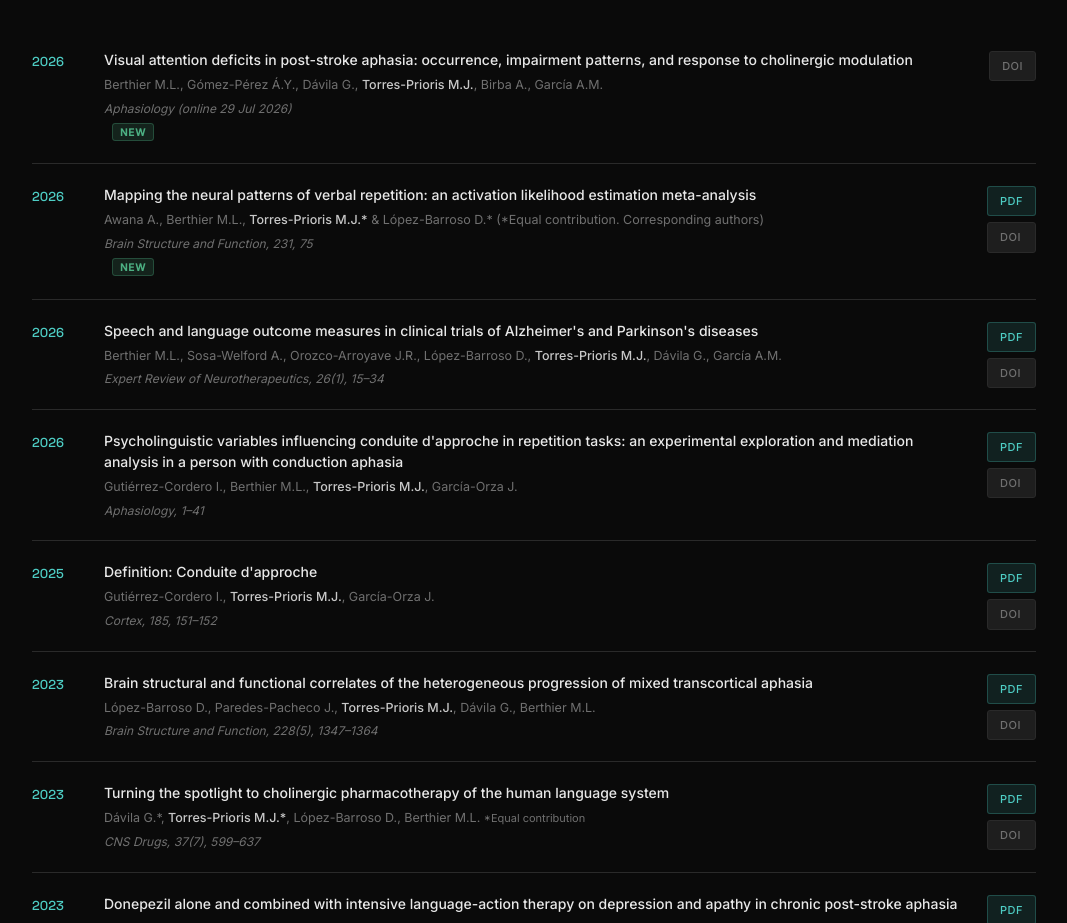
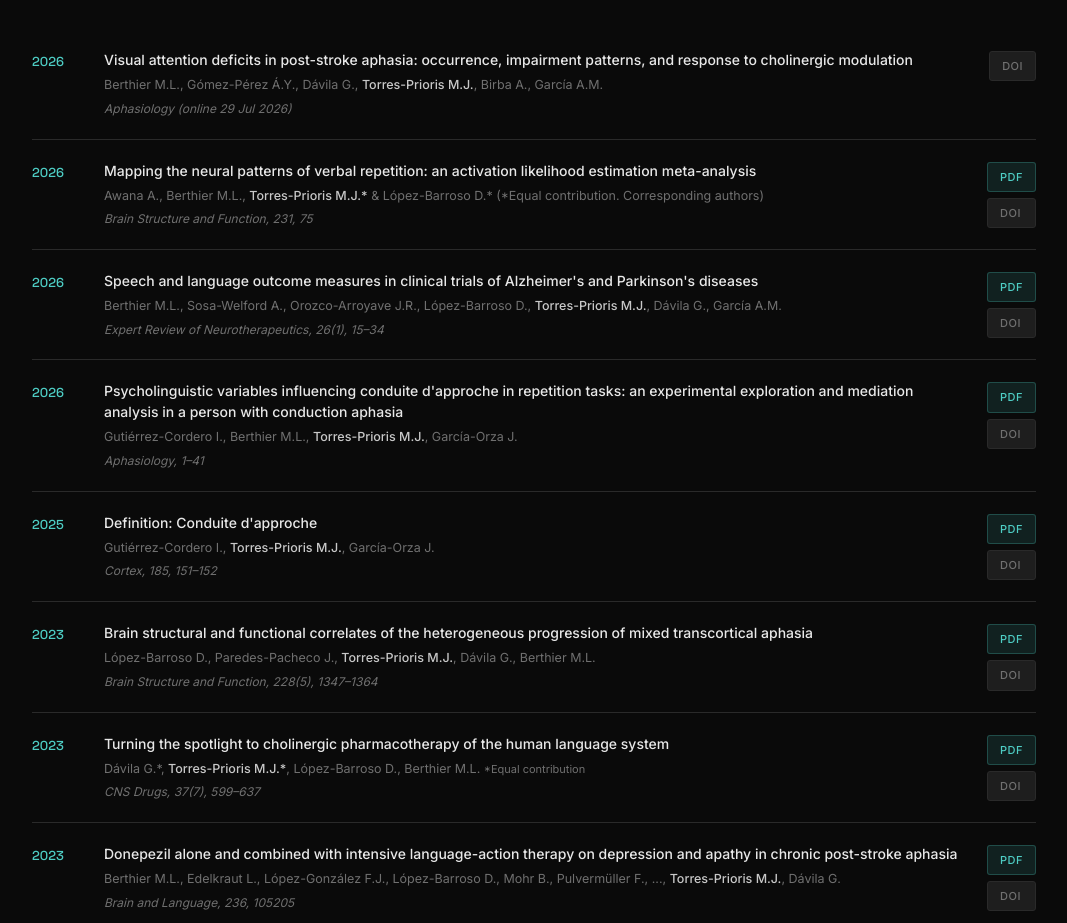
Before and after one commit to mjprioris/mjprioris.github.io, a plain HTML site: page research.html in a window 1280 px wide. Shown: the part 1334-2257 px from the top of the page, without its empty margins (106-1173 px from the left). Drawn offline with Linux system fonts and the light colour scheme.

Commit message:
Quita las etiquetas NEW (las novedades ya salen en el banner)
Co-Authored-By: Claude Opus 5.5 (1M context) <noreply@anthropic.com>
Claude-Session: https://claude.ai/code/session_01WWz5Hf2BzfE2B9pgYo29zH

```diff
--- a/research.html
+++ b/research.html
@@ -541,7 +541,6 @@ body.lang-es .en-text { display: none; }
           <div class="pub-title">Visual attention deficits in post-stroke aphasia: occurrence, impairment patterns, and response to cholinergic modulation</div>
           <div class="pub-authors">Berthier M.L., Gómez-Pérez Á.Y., Dávila G., <em>Torres-Prioris M.J.</em>, Birba A., García A.M.</div>
           <div class="pub-journal">Aphasiology (online 29 Jul 2026)</div>
-          <span style="font-size:10px;font-weight:600;letter-spacing:0.8px;text-transform:uppercase;background:rgba(76,175,130,.15);color:#4CAF82;border:1px solid rgba(76,175,130,.3);border-radius:3px;padding:2px 7px;margin-left:8px;">NEW</span>
         </div>
         <div class="pub-actions">
           <a href="https://doi.org/10.1080/02687038.2026.2708827" target="_blank" class="pub-btn pub-btn-doi">DOI</a>
@@ -554,7 +553,6 @@ body.lang-es .en-text { display: none; }
           <div class="pub-title">Mapping the neural patterns of verbal repetition: an activation likelihood estimation meta-analysis</div>
           <div class="pub-authors">Awana A., Berthier M.L., <em>Torres-Prioris M.J.*</em> & López-Barroso D.* (*Equal contribution. Corresponding authors) </div>
           <div class="pub-journal">Brain Structure and Function, 231, 75</div>
-          <span style="font-size:10px;font-weight:600;letter-spacing:0.8px;text-transform:uppercase;background:rgba(76,175,130,.15);color:#4CAF82;border:1px solid rgba(76,175,130,.3);border-radius:3px;padding:2px 7px;margin-left:8px;">NEW</span>
         </div>
         <div class="pub-actions">
           <a href="papers/Awana et al. 2026.pdf" download class="pub-btn pub-btn-pdf">PDF</a>
```
Also changed, not shown: index.html (+0 -1 lines).
